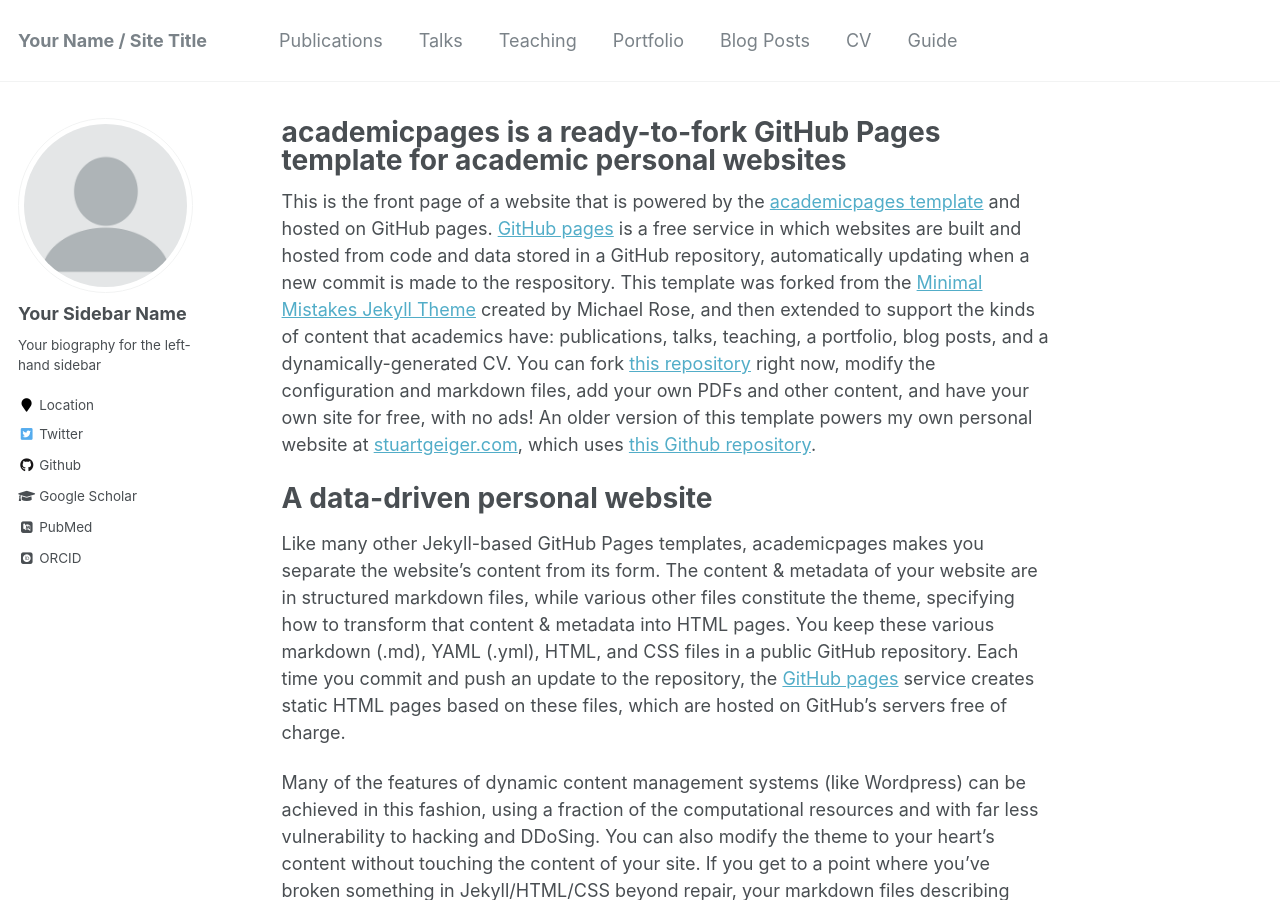
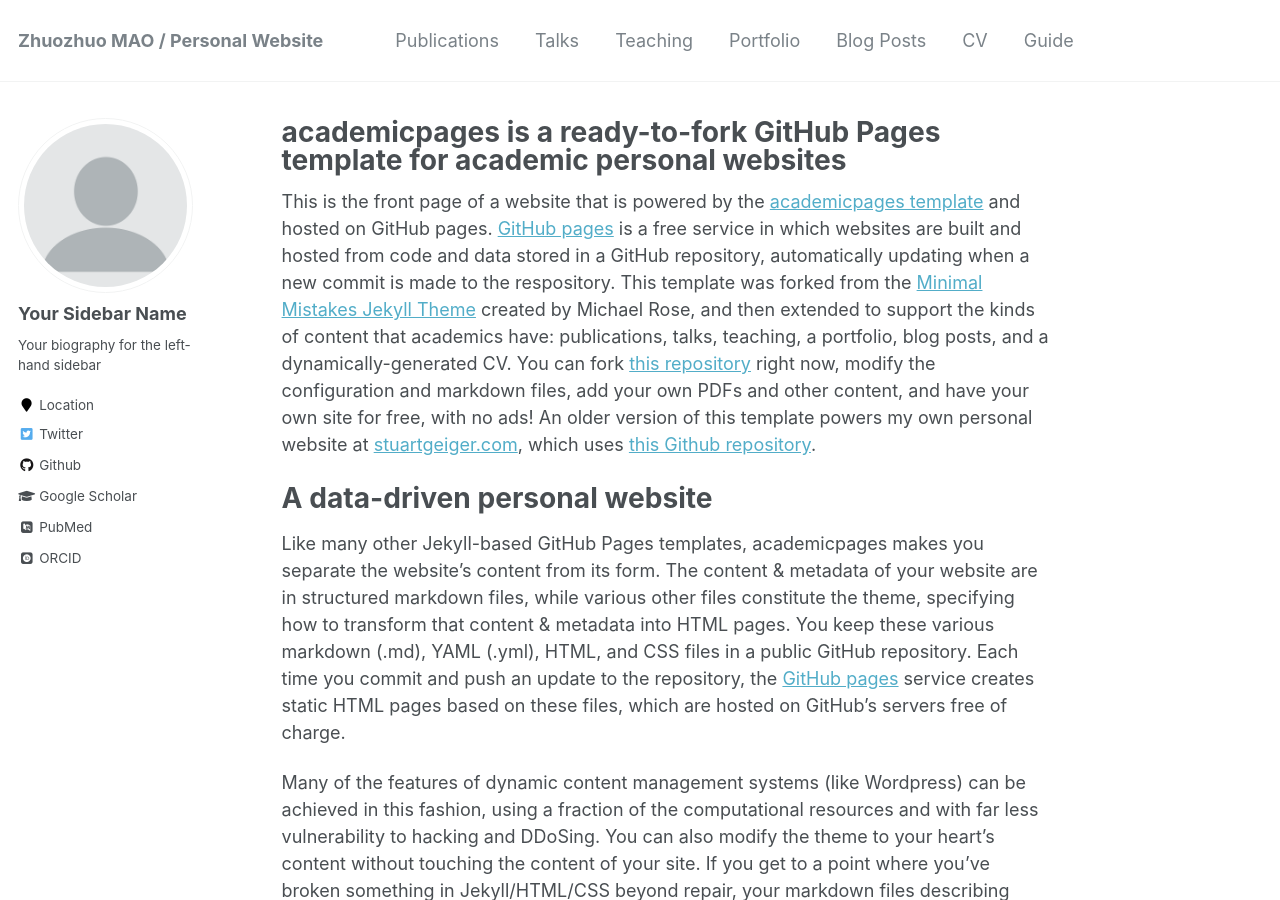
Before and after one commit to zhzhmao/zhzhmao.github.io, a Jekyll site: the page built from _pages/about.md, in a window 1280 px wide and 900 px high. Built offline with Jekyll 4.4.1, drawn with Linux system fonts in a browser that asks for light colours; some web fonts are replaced; some of the changed text lies outside the part shown.

Commit message:
modified:   _config.yml

```diff
--- a/_config.yml
+++ b/_config.yml
@@ -7,9 +7,9 @@
 
 # Site Settings
 locale                   : "en-US"
-title                    : "Your Name / Site Title"
+title                    : "Zhuozhuo MAO / Personal Website"
 title_separator          : "-"
-name                     : &name "Your Name"
+name                     : &name "Zhuozhuo MAO"
 description              : &description "personal description"
 url                      : https://zhzhmao.github.io # the base hostname & protocol for your site e.g. "https://mmistakes.github.io"
 baseurl                  : "" # the subpath of your site, e.g. "/blog"
```
